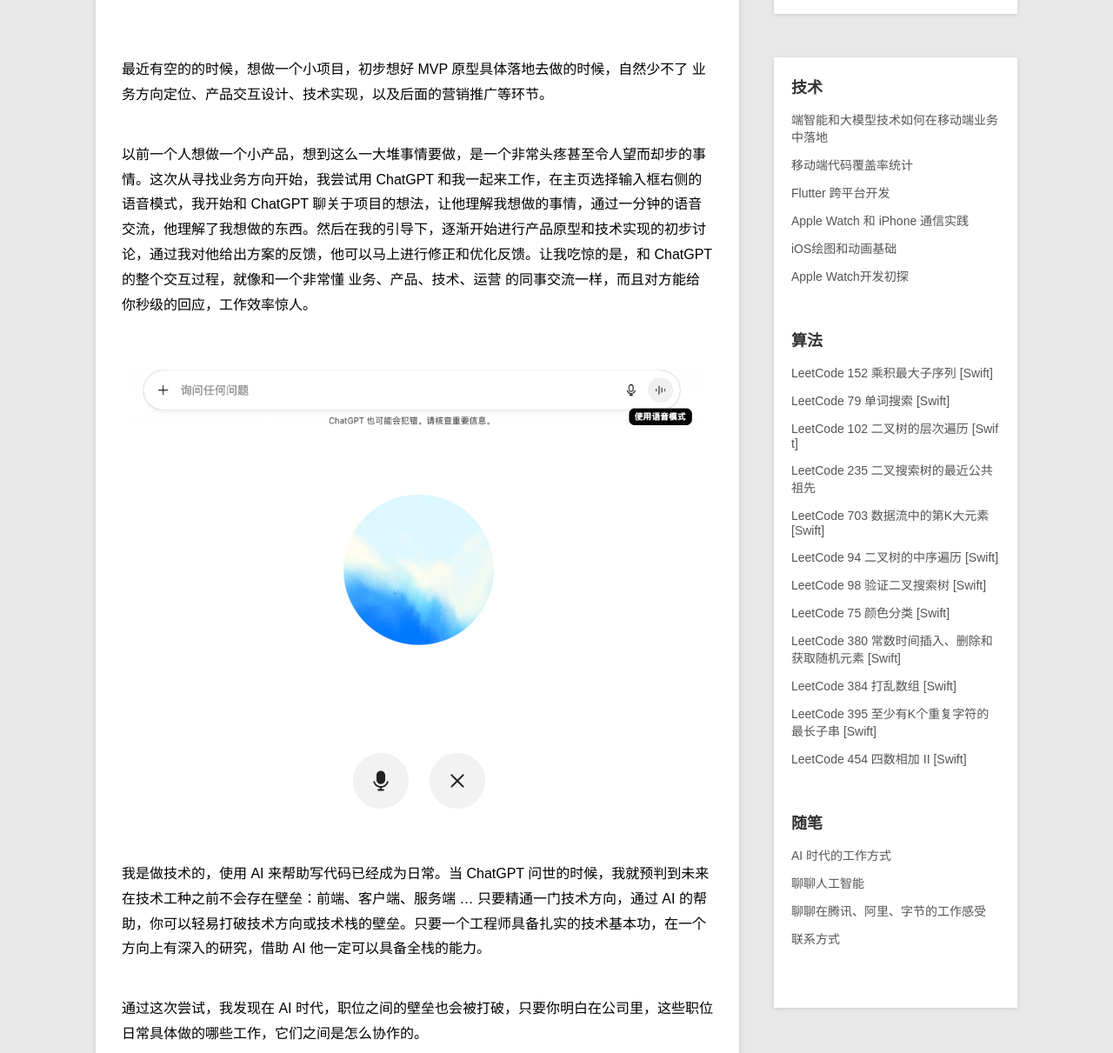
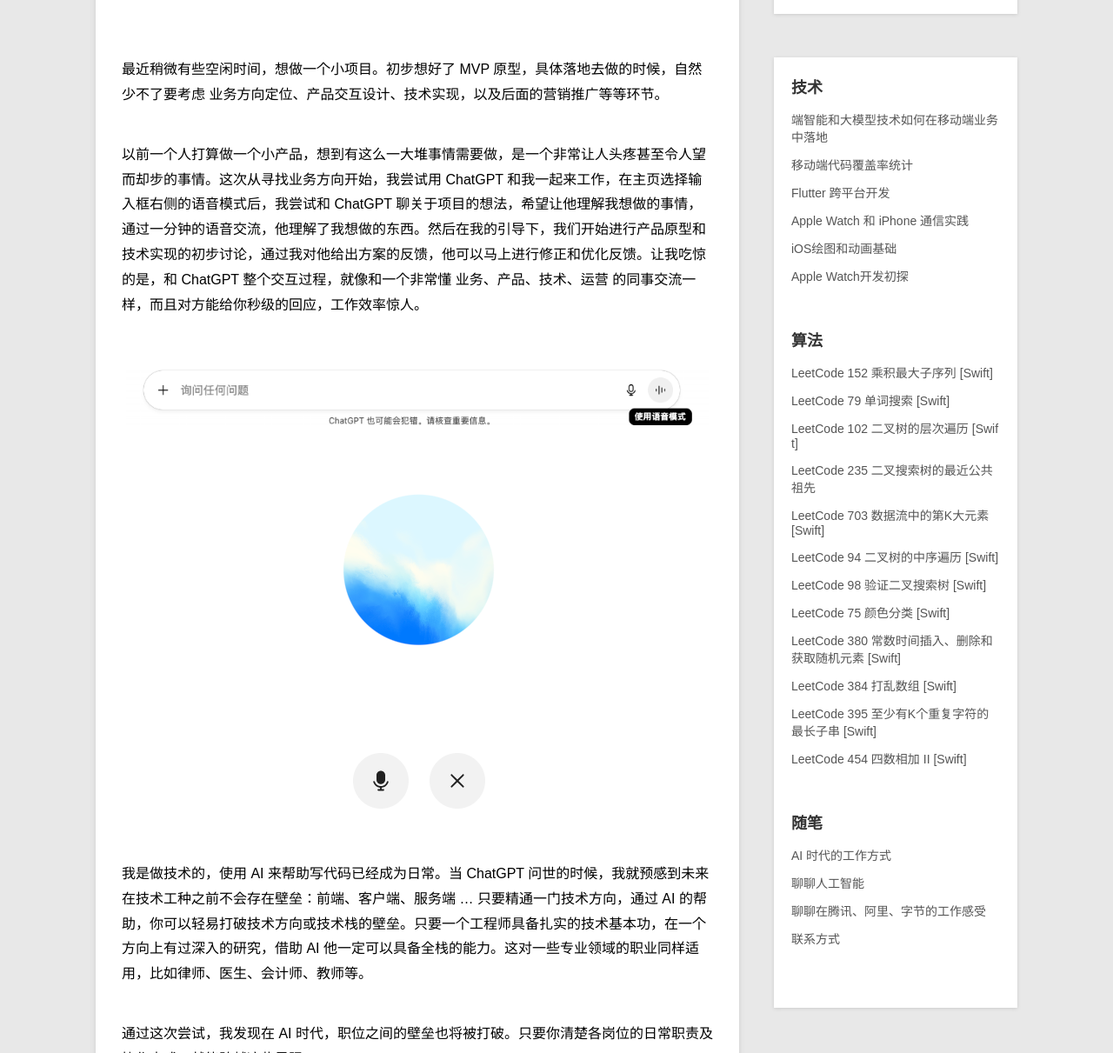
Before and after one commit to nilsun/nilsun.github.io, a Jekyll site: the page built from _posts/project/2025-09-28-work-style-in-ai-era.md, in a window 1280 px wide and 1400 px high, cut to the strip 189-1400 px from the top of the window. Shown: the whole strip at 87% size. Built offline with Jekyll 4.4.1, drawn with Linux system fonts in a browser that asks for light colours; Markdown is read by kramdown in place of the engine named in the settings; comment, search, counter and statistics services are not loaded.

Commit message:
Update 2025-09-28-work-style-in-ai-era.md

```diff
--- a/_posts/project/2025-09-28-work-style-in-ai-era.md
+++ b/_posts/project/2025-09-28-work-style-in-ai-era.md
@@ -7,17 +7,17 @@ published: true
 
 ---
 
-最近有空的的时候，想做一个小项目，初步想好 MVP 原型具体落地去做的时候，自然少不了 业务方向定位、产品交互设计、技术实现，以及后面的营销推广等环节。
+最近稍微有些空闲时间，想做一个小项目。初步想好了 MVP 原型，具体落地去做的时候，自然少不了要考虑 业务方向定位、产品交互设计、技术实现，以及后面的营销推广等等环节。
 
-以前一个人想做一个小产品，想到这么一大堆事情要做，是一个非常头疼甚至令人望而却步的事情。这次从寻找业务方向开始，我尝试用 ChatGPT 和我一起来工作，在主页选择输入框右侧的语音模式，我开始和 ChatGPT 聊关于项目的想法，让他理解我想做的事情，通过一分钟的语音交流，他理解了我想做的东西。然后在我的引导下，逐渐开始进行产品原型和技术实现的初步讨论，通过我对他给出方案的反馈，他可以马上进行修正和优化反馈。让我吃惊的是，和 ChatGPT 的整个交互过程，就像和一个非常懂 业务、产品、技术、运营  的同事交流一样，而且对方能给你秒级的回应，工作效率惊人。
+以前一个人打算做一个小产品，想到有这么一大堆事情需要做，是一个非常让人头疼甚至令人望而却步的事情。这次从寻找业务方向开始，我尝试用 ChatGPT 和我一起来工作，在主页选择输入框右侧的语音模式后，我尝试和 ChatGPT 聊关于项目的想法，希望让他理解我想做的事情，通过一分钟的语音交流，他理解了我想做的东西。然后在我的引导下，我们开始进行产品原型和技术实现的初步讨论，通过我对他给出方案的反馈，他可以马上进行修正和优化反馈。让我吃惊的是，和 ChatGPT 整个交互过程，就像和一个非常懂 业务、产品、技术、运营  的同事交流一样，而且对方能给你秒级的回应，工作效率惊人。
 
 ![list app](/images/tech/workWithAI/audio_input.png)
 
 ![list app](/images/tech/workWithAI/ai_communication.png)
 
-我是做技术的，使用 AI 来帮助写代码已经成为日常。当 ChatGPT 问世的时候，我就预判到未来在技术工种之前不会存在壁垒：前端、客户端、服务端 ... 只要精通一门技术方向，通过 AI 的帮助，你可以轻易打破技术方向或技术栈的壁垒。只要一个工程师具备扎实的技术基本功，在一个方向上有深入的研究，借助 AI 他一定可以具备全栈的能力。
+我是做技术的，使用 AI 来帮助写代码已经成为日常。当 ChatGPT 问世的时候，我就预感到未来在技术工种之前不会存在壁垒：前端、客户端、服务端 ... 只要精通一门技术方向，通过 AI 的帮助，你可以轻易打破技术方向或技术栈的壁垒。只要一个工程师具备扎实的技术基本功，在一个方向上有过深入的研究，借助 AI 他一定可以具备全栈的能力。这对一些专业领域的职业同样适用，比如律师、医生、会计师、教师等。
 
-通过这次尝试，我发现在 AI 时代，职位之间的壁垒也会被打破，只要你明白在公司里，这些职位日常具体做的哪些工作，它们之间是怎么协作的。
+通过这次尝试，我发现在 AI 时代，职位之间的壁垒也将被打破。只要你清楚各岗位的日常职责及协作方式，就能跨越这些界限。
 
 在技术工程方向上，相比 AI，人类暂时难以被替代的是理解需求的能力，如果一个工程师能很好的让 AI 理解需求，他就能带着 AI 来帮他干活。
 
```
